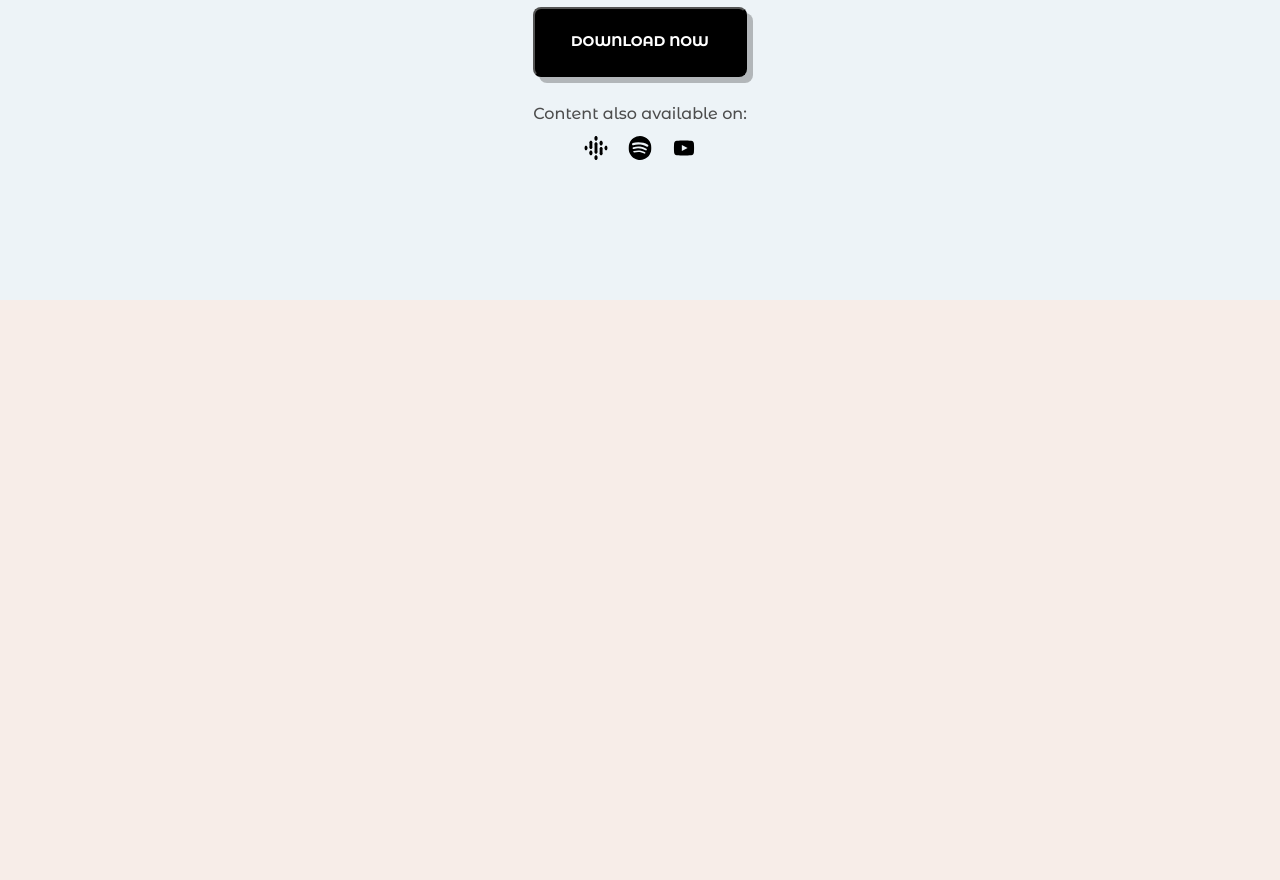
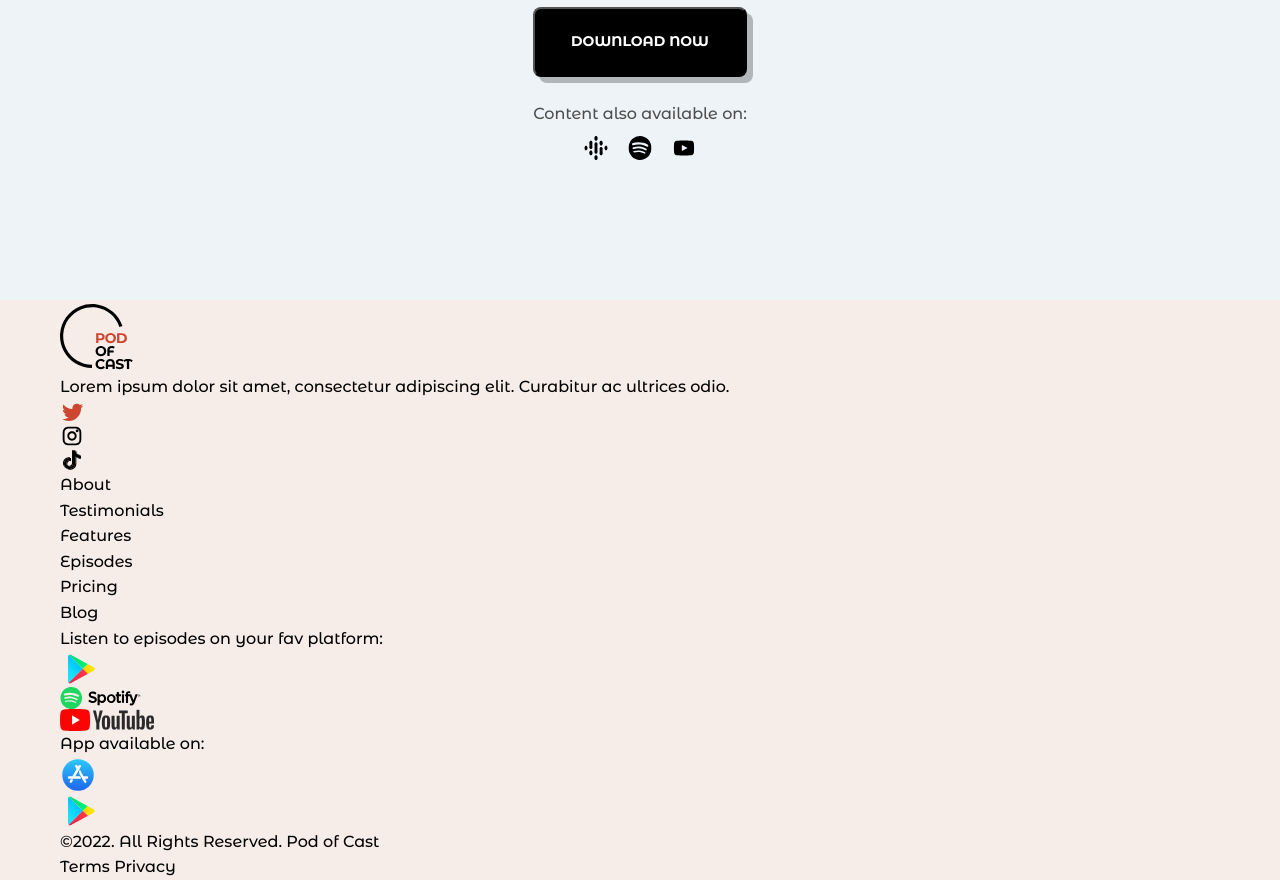
Before and after one commit to progdidi/podofcast, a website: page app/index.html in a window 1280 px wide. Shown: the part 8489-9369 px from the top of the page. Before the commit the page ends 8789 px from the top, so only its background shows below. Drawn offline with Linux system fonts and the light colour scheme.

Commit message:
feat: feat footer section

```diff
--- a/app/index.html
+++ b/app/index.html
@@ -504,23 +504,51 @@
     <footer class="footer">
         <div class="container">
             <div class="footer__inner">
-                <div class="footer-info"></div>
+                <div class="footer-info">
+                    <img src="images/logo.svg" alt="" class="logo__img">
+                    <p class="footer-info__text">Lorem ipsum dolor sit amet, consectetur adipiscing elit. Curabitur ac ultrices odio. </p>
+                    <div class="social">
+                        <ul class="social__list">
+                            <li class="social__list-item"><a href="" class="social__list-link"><img src="images/social/twitter.svg" alt="" class="social__list-img"></a></li>
+                            <li class="social__list-item"><a href="" class="social__list-link"><img src="images/social/instagram.svg" alt="" class="social__list-img"></a></li>
+                            <li class="social__list-item"><a href="" class="social__list-link"><img src="images/social/tiktok.svg" alt="" class="social__list-img"></a></li>
+                        </ul>
+                    </div>
+                </div>
                 <ul class="footer__list">
-                    <li class="footer__list-item"><a href="" class="footer__list-link"></a></li>
-                    <li class="footer__list-item"><a href="" class="footer__list-link"></a></li>
-                    <li class="footer__list-item"><a href="" class="footer__list-link"></a></li>
+                    <li class="footer__list-item"><a href="" class="footer__list-link">About</a></li>
+                    <li class="footer__list-item"><a href="" class="footer__list-link">Testimonials</a></li>
+                    <li class="footer__list-item"><a href="" class="footer__list-link">Features</a></li>
                 </ul>
                 <ul class="footer__list">
-                    <li class="footer__list-item"><a href="" class="footer__list-link"></a></li>
-                    <li class="footer__list-item"><a href="" class="footer__list-link"></a></li>
-                    <li class="footer__list-item"><a href="" class="footer__list-link"></a></li>
+                    <li class="footer__list-item"><a href="" class="footer__list-link">Episodes</a></li>
+                    <li class="footer__list-item"><a href="" class="footer__list-link">Pricing</a></li>
+                    <li class="footer__list-item"><a href="" class="footer__list-link">Blog</a></li>
                 </ul>
 
-                <div class="footer__links"></div>
+                <div class="footer__links">
+
+                    <p class="footer__links-text">Listen to episodes on your fav platform:</p>
+                    <ul class="footer__links-list">
+                        <li class="footer__links-item"><img src="images/footer/google_play.svg" alt="" class="footer__links-img"></li>
+                        <li class="footer__links-item"><img src="images/footer/spotify.svg" alt="" class="footer__links-img"></li>
+                        <li class="footer__links-item"><img src="images/footer/youtube.svg" alt="" class="footer__links-img"></li>
+                    </ul>
+                    <p class="footer__links-text">App available on:</p>
+                    <ul class="footer__links-list">
+                        <li class="footer__links-item"><img src="images/footer/app_store.svg" alt="" class="footer__links-img"></li>
+                        <li class="footer__links-item"><img src="images/footer/google_play.svg" alt="" class="footer__links-img"></li>
+                    </ul>
+                </div>
             </div>
 
             <div class="footer__bottom">
+                <p class="footer__bottom-text">©2022. All Rights Reserved. <a href="" class="footer__bottom-link">Pod of Cast</a> </p>
 
+                <div class="footer__bottom-info">
+                    <a href="" class="footer__bottom-link">Terms</a>
+                    <a href="" class="footer__bottom-link">Privacy</a>
+                </div>
             </div>
         </div>
     </footer>
--- a/app/scss/blocks/_footer.scss
+++ b/app/scss/blocks/_footer.scss
@@ -0,0 +1,74 @@
+.footer {
+    background-color: #fff;
+    padding-top: 140px;
+    padding-bottom: 80px;
+    .footer__inner {
+        display: flex;
+        justify-content: space-between;
+        align-items: flex-start;
+        border-bottom: 1px solid var(--gray-color);
+        padding-bottom: 137px;
+        margin-bottom: 20px;
+        .footer-info {
+            .logo__img {
+                margin-bottom: 40px;
+            }
+            .footer-info__text {
+                margin-bottom: 18px;
+            }
+            .social {
+                .social__list {
+                    display: flex;
+                    align-items: center;
+                    gap: 25px;
+                }
+                .social__list-item {
+                    width: 25px;
+                    height: 25px;
+                }
+                .social__list-link {
+                }
+                .social__list-img {
+                }
+            }
+
+        }
+
+        .footer__list {
+            .footer__list-item {
+                margin-bottom: 25px;
+            }
+            .footer__list-link {
+            }
+        }
+
+        .footer__links {
+            .footer__links-text {
+                margin-bottom: 29px;
+            }
+            .footer__links-list {
+                display: flex;
+                align-items: center;
+                gap: 25px;
+            }
+            .footer__links-item {
+            }
+            .footer__links-img {
+            }
+        }
+
+    }
+
+    .footer__bottom {
+        display: flex;
+        justify-content: space-between;
+        align-items: center;
+        .footer__bottom-text {
+        }
+        .footer__bottom-link {
+        }
+        .footer__bottom-info {
+        }
+    }
+
+}
```
Also changed, not shown: app/images/footer/app_store.svg (added), app/images/footer/google.svg (added), app/images/footer/google_play.svg (added), app/images/footer/spotify.svg (added), app/images/footer/youtube.svg (added), app/images/social/instagram.svg (added), app/images/social/tiktok.svg (added), app/images/social/twitter.svg (added).
